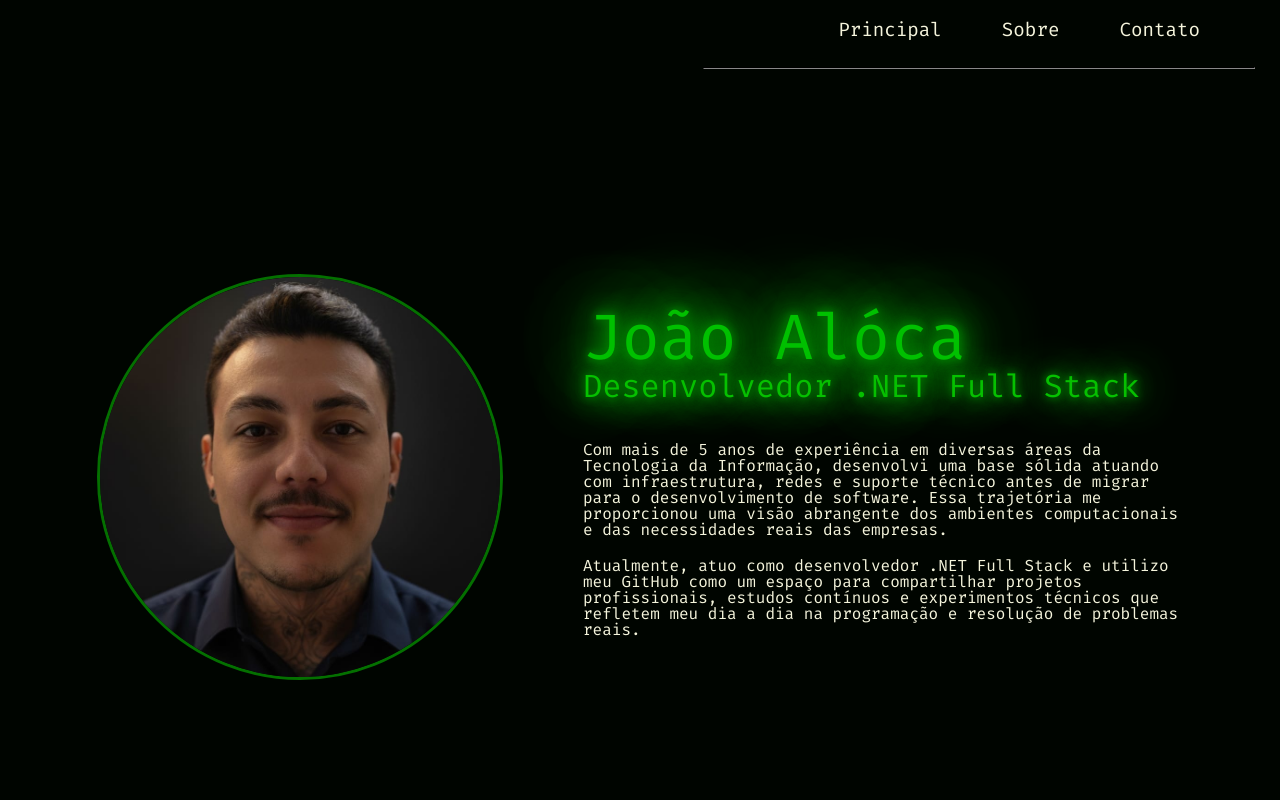
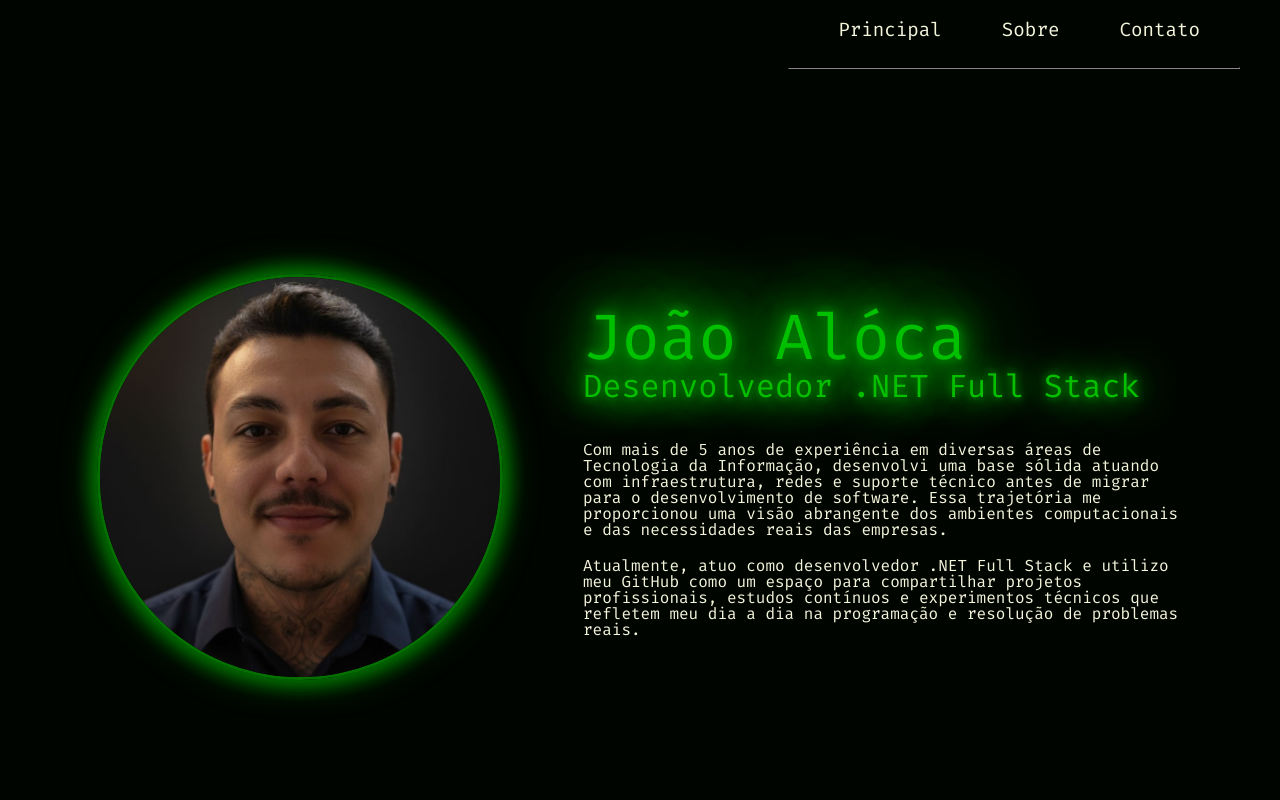
Before and after one commit to joao-aloca/site_apresentacao_pessoal, a plain HTML site: page index.html in a window 1280 px wide. Shown: the top 800 px of the page. Drawn offline with Linux system fonts and the light colour scheme.

Commit message:
Correção do texto da home

```diff
--- a/index.html
+++ b/index.html
@@ -41,7 +41,7 @@
                 <h2 class="conteudo-principal-textos-subtitulo">Desenvolvedor .NET Full Stack</h2>
                 <div class="conteudo-principal-textos-paragrafos">
                     <p class="conteudo-principal-textos-paragrafo">
-                        Com mais de 5 anos de experiência em diversas áreas da Tecnologia da Informação, desenvolvi uma
+                        Com mais de 5 anos de experiência em diversas áreas de Tecnologia da Informação, desenvolvi uma
                         base sólida atuando com
                         infraestrutura, redes e suporte técnico antes de migrar para o desenvolvimento de software. Essa
                         trajetória me
--- a/src/styles/main.css
+++ b/src/styles/main.css
@@ -62,11 +62,11 @@ p {
 }
 
 .navbar-divisoria {
-    width: 550px;
+    width: 450px;
     border-width: .5px;
     border-color: #343434;
     margin-left: auto;
-    margin-right: 25px;
+    margin-right: 40px;
 }
 
 main {
@@ -90,11 +90,11 @@ main {
     border-radius: 50%;
     object-fit: cover;
     border: 3px solid var(--fontcolor-titulos-darker);
-    /*
+
     box-shadow:
-        0 0 15px var(--fontcolor-titulos-darker),
-        0 0 30px var(--fontcolor-titulos-darker),
-        0 0 45px var(--fontcolor-titulos-darker); */
+        0 0 20px var(--fontcolor-titulos-darker),
+        0 0 20px var(--fontcolor-titulos-darker),
+        0 0 35px var(--fontcolor-titulos-darker);
 }
 
 .conteudo-principal-textos {
```
